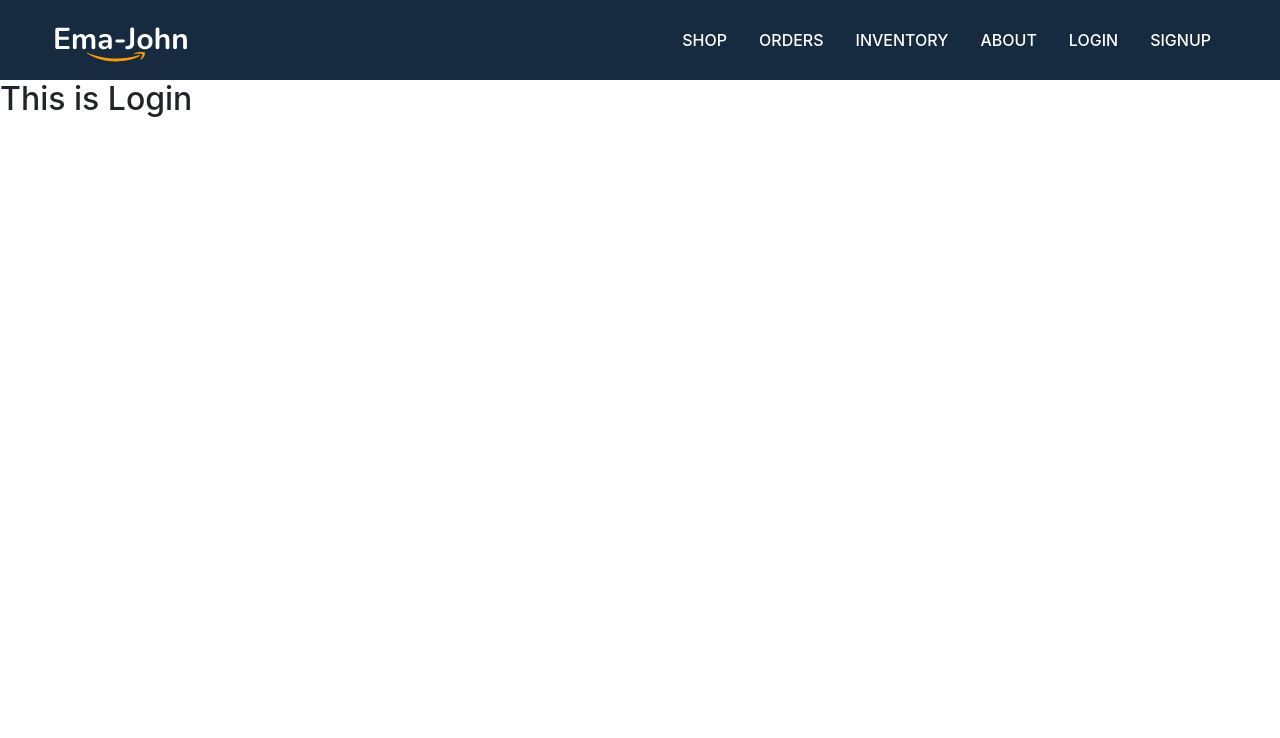
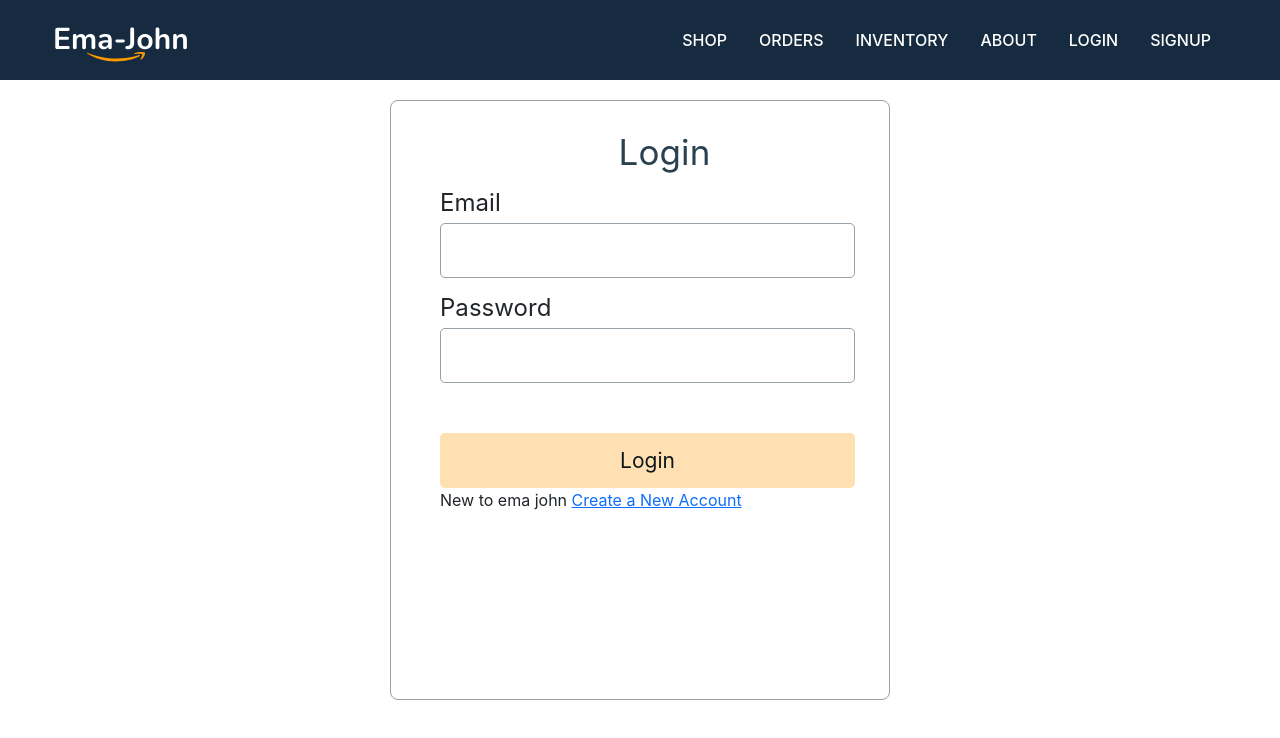
Before and after one commit to ashiqur-russel/Ema-John-E-Shop, a React (Create React App) app: page /login in a window 1280 px wide. Shown: the top 738 px of the page. Built offline with nearby package versions, Linux system fonts and the light colour scheme.

Commit message:
Signup Page design

```diff
--- a/src/components/Login/Login.css
+++ b/src/components/Login/Login.css
@@ -0,0 +1,59 @@
+.form-container {
+  width: 500px;
+  height: 600px;
+  margin: 20px auto;
+  background: #ffffff;
+  border: 1px solid #95a0a7;
+  border-radius: 8px;
+  padding-left: 49px;
+}
+
+.form-title {
+  text-align: center;
+  margin-top: 30px;
+  font-weight: 400;
+  line-height: 42px;
+  font-size: 35px;
+  letter-spacing: 0.0025em;
+  color: #2a414f;
+}
+
+.form-control1 {
+  margin-top: 20px;
+}
+
+.form-control1 label {
+  display: block;
+  font-weight: 400;
+  font-size: 17px;
+  line-height: 20px;
+  letter-spacing: 0.0015em;
+  margin-bottom: 10px;
+  font-size: 1.5em;
+}
+
+.form-control1 input {
+  width: 415px;
+  height: 55px;
+  border: 1px solid #95a0a7;
+  border-radius: 5px;
+  padding: 5px;
+}
+
+.btn-submit {
+  width: 415px;
+  height: 55px;
+  background: rgba(255, 153, 0, 0.3);
+  border-radius: 5px;
+  margin-top: 50px;
+  line-height: 25px;
+  font-size: 21px;
+  font-weight: 400;
+  letter-spacing: 0.0015em;
+  color: #0e161a;
+  border: none;
+}
+
+.btn-submit:hover {
+  background: rgba(255, 153, 0, 0.6);
+}
--- a/src/components/Login/Login.js
+++ b/src/components/Login/Login.js
@@ -1,9 +1,24 @@
 import React from "react";
+import { Link } from "react-router-dom";
 import "./Login.css";
 const Login = () => {
   return (
-    <div>
-      <h2>This is Login</h2>
+    <div className="form-container">
+      <h2 className="form-title">Login </h2>
+      <form>
+        <div className="form-control1">
+          <label htmlFor="email">Email</label>
+          <input type="email" name="email" required />
+        </div>
+        <div className="form-control1">
+          <label htmlFor="password">Password</label>
+          <input type="password" name="password" required />
+        </div>
+        <input type="submit" className="btn-submit" value="Login" />
+      </form>
+      <p>
+        New to ema john <Link to="/signup">Create a New Account</Link>
+      </p>
     </div>
   );
 };
--- a/src/components/Signup/Signup.js
+++ b/src/components/Signup/Signup.js
@@ -1,7 +1,30 @@
 import React from "react";
+import { Link } from "react-router-dom";
 import "./Signup.css";
 const Signup = () => {
-  return <div></div>;
+  return (
+    <div className="form-container">
+      <h2 className="form-title">Sign Up </h2>
+      <form>
+        <div className="form-control1">
+          <label htmlFor="email">Email</label>
+          <input type="email" name="email" required />
+        </div>
+        <div className="form-control1">
+          <label htmlFor="password">Password</label>
+          <input type="password" name="password" required />
+        </div>
+        <div className="form-control1">
+          <label htmlFor="confirm">Confirm Password</label>
+          <input type="password" name="confirm" required />
+        </div>
+        <input type="submit" className="btn-submit" value="Signup" />
+      </form>
+      <p>
+        Already have an Account?<Link to="/signin">Login</Link>
+      </p>
+    </div>
+  );
 };
 
 export default Signup;
```
